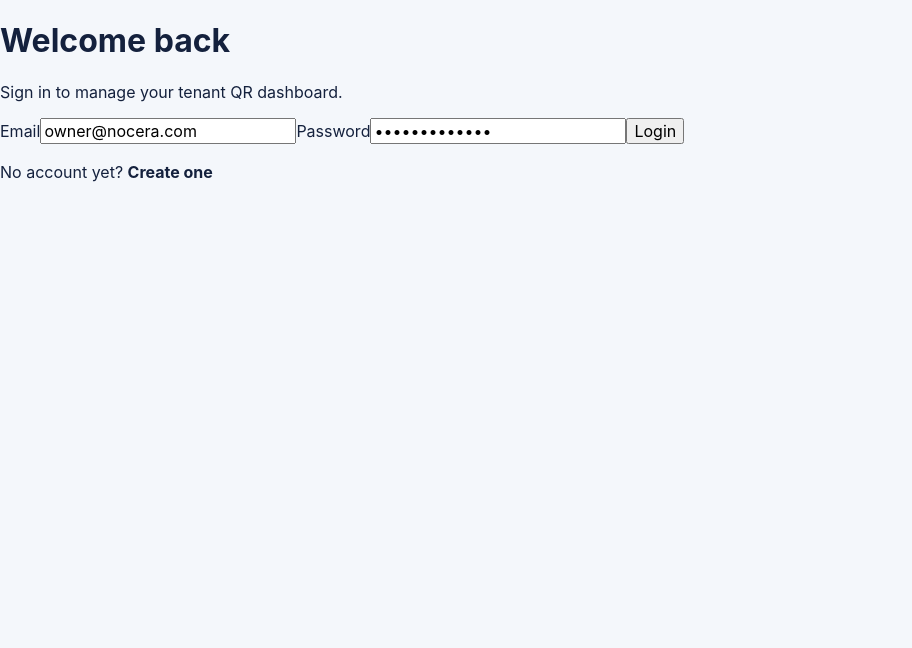
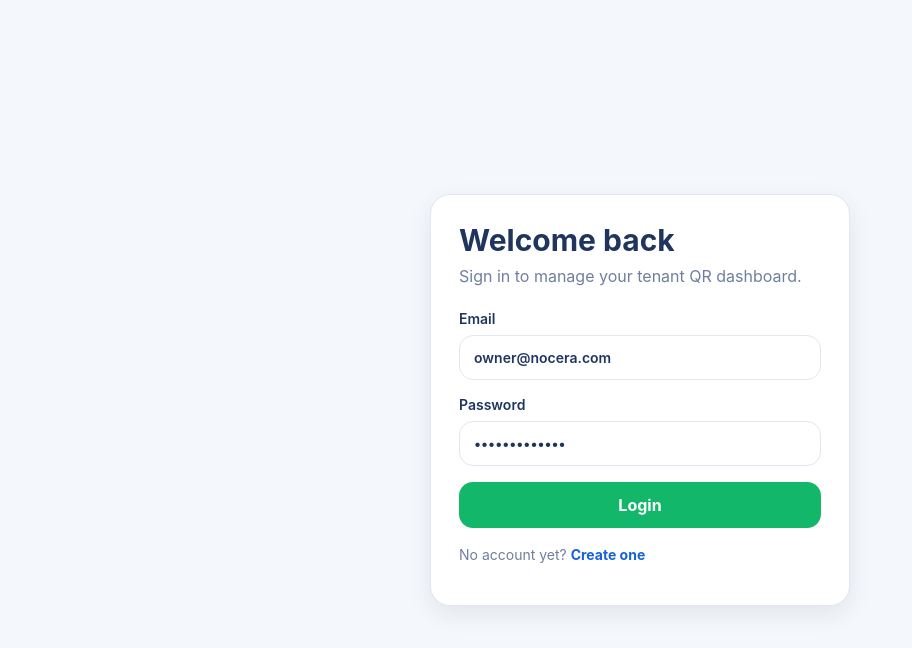
Before and after one commit to nocerasolutions-mark1/frontend, a React (Vite) app: page /login in a window 1280 px wide. Shown: the top 648 px of the page, without its empty margins (0-912 px from the left). Built offline with nearby package versions, Linux system fonts and the light colour scheme.

Commit message:
css issues

```diff
--- a/src/styles.css
+++ b/src/styles.css
@@ -1,3 +1,337 @@
+:root {
+  --bg: #f4f7fb;
+  --surface: #ffffff;
+  --surface-2: #f0f4f9;
+  --text: #1f3560;
+  --muted: #6f7f9d;
+  --primary: #12b76a;
+  --primary-dark: #0ea95f;
+  --secondary: #1463d8;
+  --border: #dfe7f3;
+  --danger: #d92d20;
+  --shadow: 0 8px 24px rgba(16, 24, 40, 0.08);
+}
+
+body {
+  background: var(--bg);
+  color: var(--text);
+}
+.page-shell {
+  min-height: 100vh;
+}
+.auth-shell {
+  min-height: 100vh;
+  display: grid;
+  place-items: center;
+  padding: 24px;
+}
+.auth-card {
+  width: 100%;
+  max-width: 420px;
+  background: var(--surface);
+  border: 1px solid var(--border);
+  border-radius: 20px;
+  padding: 28px;
+  box-shadow: var(--shadow);
+}
+.auth-title {
+  font-size: 30px;
+  line-height: 1.15;
+  font-weight: 700;
+  margin: 0 0 8px;
+}
+.auth-subtitle {
+  color: var(--muted);
+  margin: 0 0 24px;
+}
+.app-layout {
+  display: grid;
+  grid-template-columns: 280px 1fr;
+  min-height: 100vh;
+}
+.sidebar {
+  background: var(--surface);
+  border-right: 1px solid var(--border);
+  padding: 22px;
+  position: sticky;
+  top: 0;
+  height: 100vh;
+  overflow: auto;
+}
+.brand {
+  display: flex;
+  align-items: center;
+  gap: 10px;
+  margin-bottom: 22px;
+  font-size: 22px;
+  font-weight: 700;
+}
+.sidebar-section-title {
+  font-size: 13px;
+  font-weight: 700;
+  color: var(--muted);
+  text-transform: uppercase;
+  letter-spacing: 0.04em;
+  margin: 28px 0 12px;
+}
+.sidebar-nav {
+  display: grid;
+  gap: 8px;
+}
+.nav-link {
+  display: flex;
+  align-items: center;
+  gap: 12px;
+  padding: 12px 14px;
+  border-radius: 14px;
+  color: var(--text);
+  transition: 0.2s ease;
+}
+.nav-link.active,
+.nav-link:hover {
+  background: var(--surface-2);
+}
+.main-area {
+  padding: 28px;
+}
+.topbar {
+  display: flex;
+  align-items: center;
+  justify-content: space-between;
+  gap: 16px;
+  margin-bottom: 22px;
+}
+.page-title {
+  font-size: 36px;
+  margin: 0;
+  line-height: 1.1;
+}
+.page-subtitle {
+  margin: 6px 0 0;
+  color: var(--muted);
+}
+.card {
+  background: var(--surface);
+  border: 1px solid var(--border);
+  border-radius: 20px;
+  box-shadow: var(--shadow);
+}
+.grid {
+  display: grid;
+  gap: 20px;
+}
+.summary-grid {
+  grid-template-columns: repeat(4, minmax(0, 1fr));
+}
+.summary-card {
+  padding: 22px;
+}
+.summary-label {
+  color: var(--muted);
+  font-size: 14px;
+  margin-bottom: 10px;
+}
+.summary-value {
+  font-size: 36px;
+  font-weight: 700;
+}
+.form-grid {
+  display: grid;
+  gap: 16px;
+}
+.label {
+  display: grid;
+  gap: 8px;
+  font-weight: 600;
+  font-size: 14px;
+}
+.input,
+.select {
+  border: 1px solid var(--border);
+  border-radius: 14px;
+  padding: 13px 14px;
+  background: white;
+  color: var(--text);
+  width: 100%;
+}
+.input:focus,
+.select:focus {
+  outline: 2px solid rgba(20, 99, 216, 0.12);
+  border-color: var(--secondary);
+}
+.button {
+  display: inline-flex;
+  align-items: center;
+  justify-content: center;
+  gap: 10px;
+  border: none;
+  cursor: pointer;
+  border-radius: 14px;
+  padding: 13px 18px;
+  font-weight: 700;
+  transition: 0.2s ease;
+}
+.button.primary {
+  background: var(--primary);
+  color: white;
+}
+.button.primary:hover {
+  background: var(--primary-dark);
+}
+.button.secondary {
+  background: var(--secondary);
+  color: white;
+}
+.button.ghost {
+  background: transparent;
+  border: 1px solid var(--border);
+  color: var(--text);
+}
+.button.full {
+  width: 100%;
+}
+.helper {
+  color: var(--muted);
+  font-size: 14px;
+}
+.error {
+  color: var(--danger);
+  font-size: 14px;
+  margin-top: 6px;
+}
+.toolbar {
+  display: flex;
+  gap: 12px;
+  justify-content: space-between;
+  align-items: center;
+  margin-bottom: 20px;
+  flex-wrap: wrap;
+}
+.search-row {
+  display: flex;
+  gap: 12px;
+  align-items: center;
+  flex-wrap: wrap;
+}
+.qr-grid {
+  grid-template-columns: repeat(2, minmax(0, 1fr));
+}
+.qr-card {
+  display: grid;
+  grid-template-columns: 260px 1fr;
+  overflow: hidden;
+}
+.qr-preview {
+  padding: 26px;
+  border-right: 1px solid var(--border);
+  display: grid;
+  justify-items: center;
+  align-content: start;
+  gap: 16px;
+}
+.qr-preview img {
+  width: 170px;
+  height: 170px;
+  object-fit: contain;
+  border-radius: 12px;
+  background: white;
+}
+.qr-body {
+  padding: 24px;
+  display: grid;
+  gap: 14px;
+}
+.qr-header {
+  display: flex;
+  justify-content: space-between;
+  gap: 16px;
+}
+.qr-name {
+  font-size: 20px;
+  font-weight: 700;
+  margin: 6px 0;
+}
+.qr-meta {
+  color: var(--muted);
+  font-size: 14px;
+}
+.qr-links {
+  display: grid;
+  gap: 10px;
+}
+.qr-actions {
+  display: flex;
+  gap: 10px;
+  flex-wrap: wrap;
+}
+.badge {
+  display: inline-flex;
+  align-items: center;
+  gap: 8px;
+  border-radius: 999px;
+  padding: 7px 12px;
+  font-size: 13px;
+  font-weight: 700;
+  background: #e9f8ef;
+  color: #14804a;
+}
+.section-card {
+  padding: 22px;
+}
+.row {
+  display: flex;
+  gap: 12px;
+  align-items: center;
+  flex-wrap: wrap;
+}
+.spread {
+  display: flex;
+  justify-content: space-between;
+  align-items: center;
+  gap: 12px;
+}
+.table-like {
+  display: grid;
+  gap: 12px;
+}
+.muted {
+  color: var(--muted);
+}
+.code-block {
+  background: #0f172a;
+  color: #e2e8f0;
+  padding: 14px;
+  border-radius: 14px;
+  overflow: auto;
+  font-size: 13px;
+}
+
+@media (max-width: 1200px) {
+  .summary-grid,
+  .qr-grid {
+    grid-template-columns: 1fr;
+  }
+  .qr-card {
+    grid-template-columns: 1fr;
+  }
+  .qr-preview {
+    border-right: none;
+    border-bottom: 1px solid var(--border);
+  }
+}
+
+@media (max-width: 960px) {
+  .app-layout {
+    grid-template-columns: 1fr;
+  }
+  .sidebar {
+    position: static;
+    height: auto;
+    border-right: none;
+    border-bottom: 1px solid var(--border);
+  }
+}
+
 .qr-body-menu-wrap {
   position: relative;
   padding-right: 64px;
```
